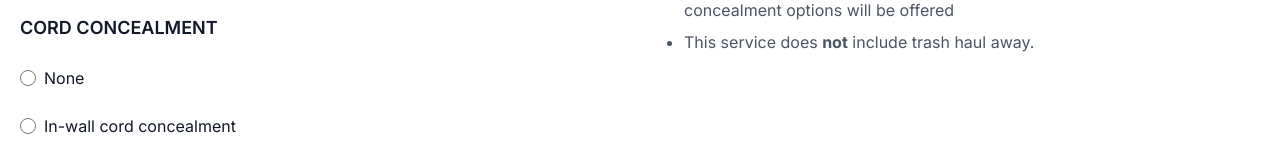
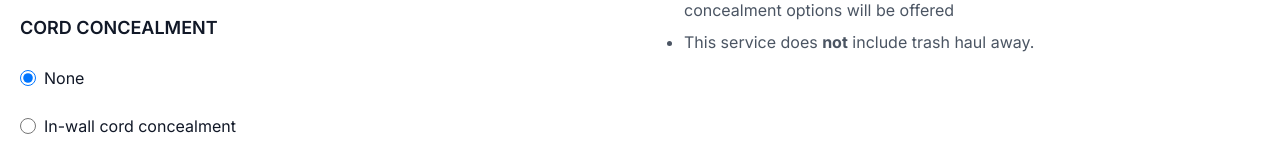
Before and after one commit to ToddWebDev/smart-home-next-js, a Next.js app: page /tv-wall-mounting/quote/mounting-info in a window 1280 px wide. Shown: the part 887-1047 px from the top of the page. Built offline with nearby package versions, Linux system fonts and the light colour scheme.

Commit message:
Preselect "None" add on

```diff
--- a/src/app/tv-wall-mounting/quote/formContext.tsx
+++ b/src/app/tv-wall-mounting/quote/formContext.tsx
@@ -13,7 +13,7 @@ export type QuoteFormData = {
   wallType?: string;
   needMount?: string;
   liftHelp?: string;
-  addOn?: "" | "inWall" | "externalMasking | string";
+  addOn?: "" | "inWall" | "externalMasking" | string;
 };
 
 const FormContext = createContext<{
@@ -31,7 +31,9 @@ export const QuoteFormProvider = ({
 }: {
   children: React.ReactNode;
 }) => {
-  const [data, setData] = useState<QuoteFormData>({});
+  const [data, setData] = useState<QuoteFormData>({
+    addOn: "", // preselect “None”
+  });
 
   const update = (updates: Partial<QuoteFormData>) => {
     setData((prev) => ({ ...prev, ...updates }));
```
